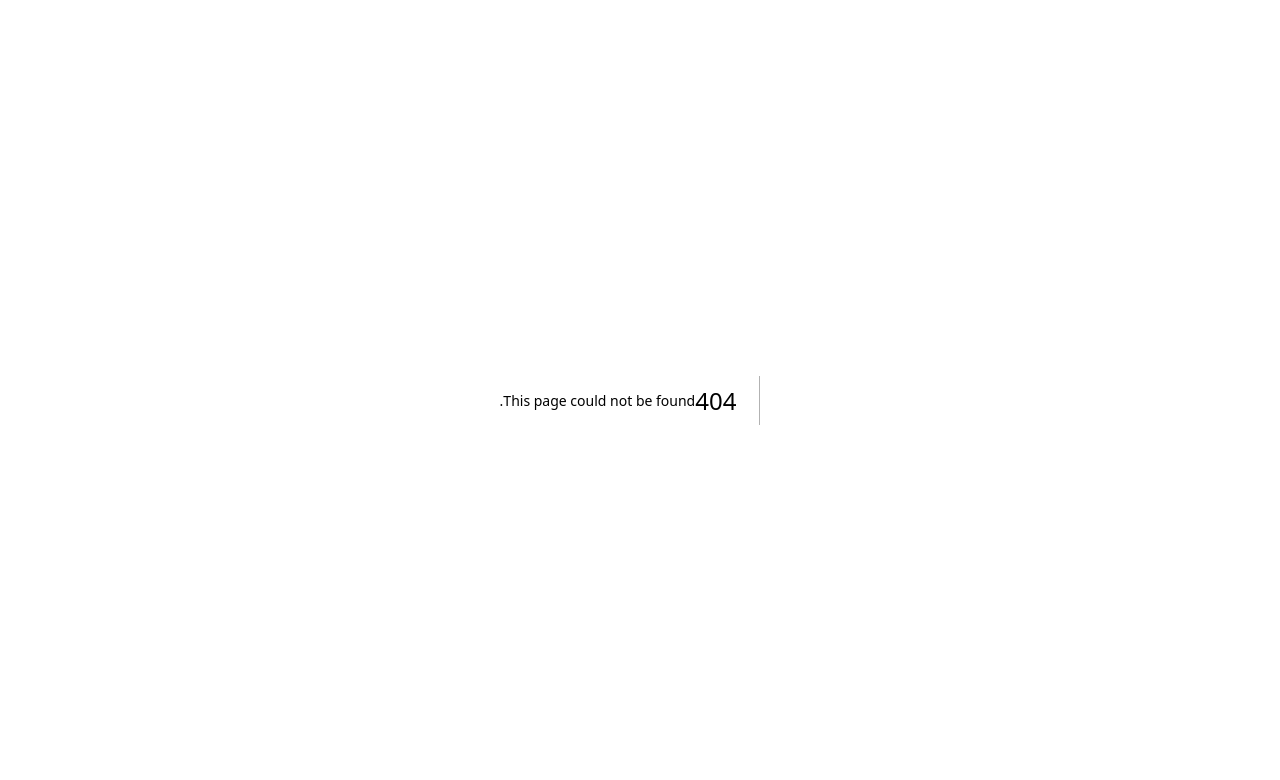
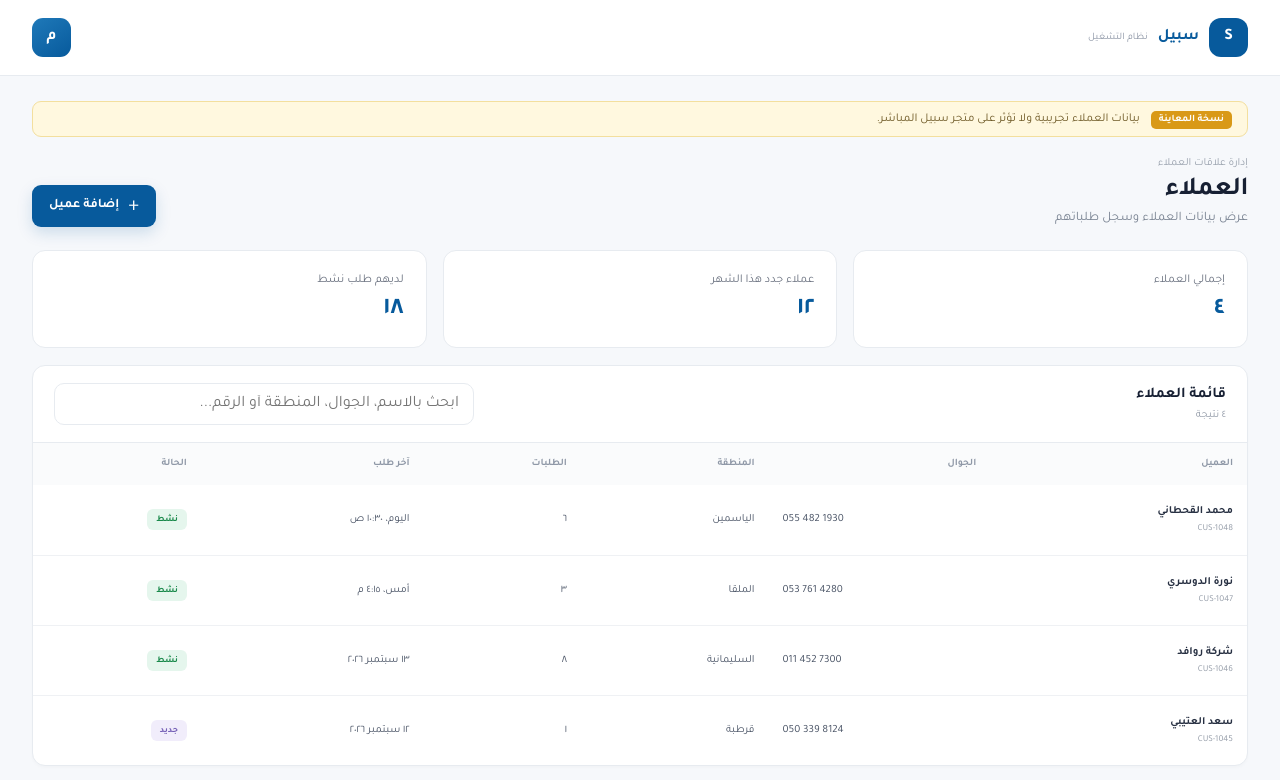
Before and after one commit to mdardash-star/sabeel-system, a Next.js app in the folder apps/admin/: page /customers in a window 1280 px wide. Before the commit this address had no page. Shown: the top 780 px of the page. Built offline with nearby package versions, Linux system fonts and the light colour scheme; sample sign-in values are in the browser's storage.

Commit message:
feat(admin): add customers management preview

```diff
--- /dev/null
+++ b/apps/admin/app/customers/page.tsx
@@ -0,0 +1,48 @@
+"use client";
+
+import { FormEvent, useMemo, useState } from "react";
+import PreviewAuthGuard from "../preview-auth-guard";
+
+type Customer = { id:string; name:string; phone:string; area:string; orders:number; lastOrder:string; status:"نشط"|"جديد" };
+
+const seed: Customer[] = [
+  { id:"CUS-1048", name:"محمد القحطاني", phone:"055 482 1930", area:"الياسمين", orders:6, lastOrder:"اليوم، ١٠:٣٠ ص", status:"نشط" },
+  { id:"CUS-1047", name:"نورة الدوسري", phone:"053 761 4280", area:"الملقا", orders:3, lastOrder:"أمس، ٤:١٥ م", status:"نشط" },
+  { id:"CUS-1046", name:"شركة روافد", phone:"011 452 7300", area:"السليمانية", orders:8, lastOrder:"١٣ سبتمبر ٢٠٢٦", status:"نشط" },
+  { id:"CUS-1045", name:"سعد العتيبي", phone:"050 339 8124", area:"قرطبة", orders:1, lastOrder:"١٢ سبتمبر ٢٠٢٦", status:"جديد" },
+];
+
+export default function CustomersPage() {
+  const [customers,setCustomers] = useState(seed);
+  const [query,setQuery] = useState("");
+  const [open,setOpen] = useState(false);
+  const [error,setError] = useState("");
+  const shown = useMemo(() => {
+    const q=query.trim().toLowerCase();
+    return q ? customers.filter(c => [c.id,c.name,c.phone,c.area].some(v => v.toLowerCase().includes(q))) : customers;
+  },[customers,query]);
+
+  function close(){ setError(""); setOpen(false); }
+  function submit(event:FormEvent<HTMLFormElement>){
+    event.preventDefault();
+    const data=new FormData(event.currentTarget);
+    const name=String(data.get("name")||"").trim(), area=String(data.get("area")||"").trim();
+    const phone=String(data.get("phone")||"").replace(/\D/g,"");
+    if(name.length<2 || area.length<2 || !/^05\d{8}$/.test(phone)){ setError("أدخل الاسم والمنطقة ورقم جوال سعودي صحيحًا يبدأ بـ 05."); return; }
+    setCustomers(list => [{id:`CUS-${1049+list.length}`,name,area,phone:phone.replace(/(\d{3})(\d{3})(\d{4})/,"$1 $2 $3"),orders:0,lastOrder:"لا توجد طلبات",status:"جديد"},...list]);
+    close();
+  }
+
+  return <PreviewAuthGuard><main className="customers-page">
+    <header className="customers-top"><a className="customers-brand" href="/"><span>S</span><strong>سبيل</strong><small>نظام التشغيل</small></a><div className="profile-avatar">م</div></header>
+    <div className="customers-wrap">
+      <div className="demo-notice"><span>نسخة المعاينة</span> بيانات العملاء تجريبية ولا تؤثر على متجر سبيل المباشر.</div>
+      <div className="page-head"><div><p>إدارة علاقات العملاء</p><h1>العملاء</h1><span>عرض بيانات العملاء وسجل طلباتهم</span></div><button className="primary-button" onClick={()=>setOpen(true)}><span>+</span> إضافة عميل</button></div>
+      <section className="customer-stats" aria-label="ملخص العملاء"><article><span>إجمالي العملاء</span><strong>{customers.length.toLocaleString("ar-SA")}</strong></article><article><span>عملاء جدد هذا الشهر</span><strong>١٢</strong></article><article><span>لديهم طلب نشط</span><strong>١٨</strong></article></section>
+      <article className="panel"><div className="customers-toolbar"><div><h2>قائمة العملاء</h2><p>{shown.length.toLocaleString("ar-SA")} نتيجة</p></div><input aria-label="بحث العملاء" value={query} onChange={e=>setQuery(e.target.value)} placeholder="ابحث بالاسم، الجوال، المنطقة أو الرقم..." /></div>
+        <div className="table-wrap"><table><thead><tr><th>العميل</th><th>الجوال</th><th>المنطقة</th><th>الطلبات</th><th>آخر طلب</th><th>الحالة</th></tr></thead><tbody>{shown.map(c=><tr key={c.id}><td><strong>{c.name}</strong><small>{c.id}</small></td><td dir="ltr">{c.phone}</td><td>{c.area}</td><td>{c.orders.toLocaleString("ar-SA")}</td><td>{c.lastOrder}</td><td><span className={`status ${c.status==="نشط"?"done":"scheduled"}`}>{c.status}</span></td></tr>)}</tbody></table>{!shown.length&&<div className="empty-state">لا توجد نتائج مطابقة للبحث.</div>}</div>
+      </article>
+    </div>
+    {open&&<div className="modal-backdrop" onMouseDown={e=>{if(e.target===e.currentTarget)close();}}><section className="customer-modal" role="dialog" aria-modal="true" aria-labelledby="add-title"><div className="modal-head"><div><h2 id="add-title">إضافة عميل جديد</h2><p>أدخل البيانات الأساسية للعميل</p></div><button aria-label="إغلاق" onClick={close}>×</button></div><form onSubmit={submit}><label>اسم العميل<input name="name" autoFocus placeholder="الاسم الكامل" /></label><label>رقم الجوال<input name="phone" dir="ltr" inputMode="numeric" placeholder="05XXXXXXXX" /></label><label>المنطقة<input name="area" placeholder="مثال: الياسمين" /></label>{error&&<p className="form-error" role="alert">{error}</p>}<div className="modal-actions"><button type="button" className="secondary-button" onClick={close}>إلغاء</button><button className="primary-button" type="submit">حفظ العميل</button></div></form></section></div>}
+  </main></PreviewAuthGuard>;
+}
```
